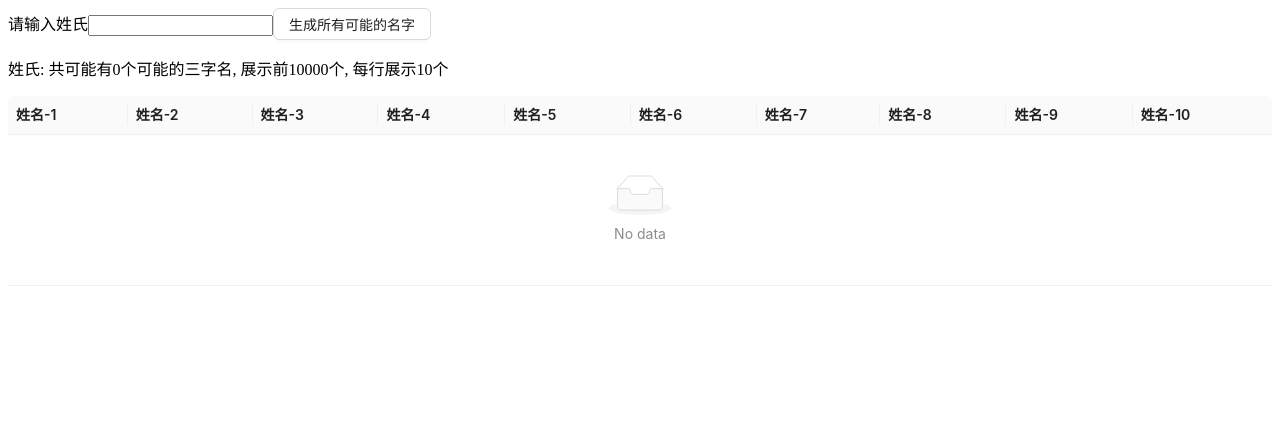
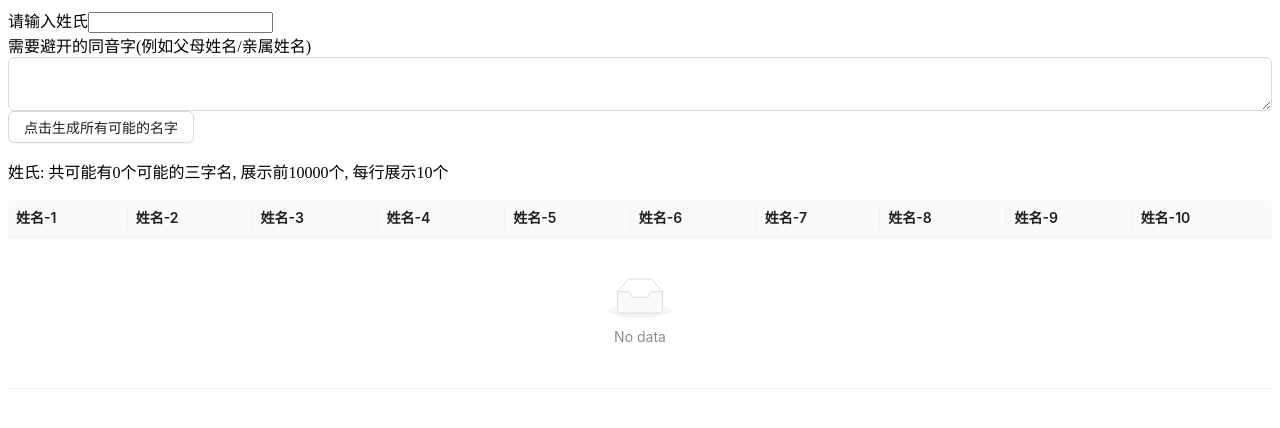
Before and after one commit to YaoZeyuan/name-generator, a React (Vite) app: page / in a window 1280 px wide. Shown: the top 428 px of the page. Built offline with nearby package versions, Linux system fonts and the light colour scheme.

Commit message:
feat: 支持排除指定同音字

```diff
--- a/src/index.tsx
+++ b/src/index.tsx
@@ -8,22 +8,15 @@ import {
   Const_Level_2_Pinyin,
 } from "./const/pinyin_移除不好的字";
 
-import { Button } from "antd";
+import { Button, Input } from "antd";
 import * as utils from "@/utils";
 import * as Types from "@/types/index";
 import NameList from "@/component/name_list";
 
-// 引入样式
-
 const Const_Storage_Key = "name_storage";
 const Const_Storage_姓氏_Key = `${Const_Storage_Key}_family_name`;
-const Const_Storage_人名_第一个字_Key = `${Const_Storage_Key}_Name_Char_1`;
-const Const_Storage_人名_第二个字_Key = `${Const_Storage_Key}_Name_Char_2`;
+const Const_Storage_需过滤字列表_Key = `${Const_Storage_Key}_Need_Fileter_Char`;
 const Const_Storage_Char_Leve_Key = `${Const_Storage_Key}_Char_Level`;
-
-const Const_Pinyin_Menu_Option_Level_无音调拼音 = "pinyin" as const;
-const Const_Pinyin_Menu_Option_Level_带音调拼音 = "带音调拼音" as const;
-const Const_Pinyin_Menu_Option_Level_可选字 = "可选字" as const;
 
 // 所有可选字列表
 let TotalCharOptionList: Types.Type_Char_Option[] = [];
@@ -62,28 +55,20 @@ for (let pinyin of Object.keys(Pinyin_Database_Map)) {
 }
 
 let default_input_姓氏_str = localStorage.getItem(Const_Storage_姓氏_Key);
-let default_select_人名_第一个字_str = localStorage.getItem(
-  Const_Storage_人名_第一个字_Key
+let default_input_需过滤字列表_str = localStorage.getItem(
+  Const_Storage_需过滤字列表_Key
 );
-let default_select_人名_第二个字_str =
-  localStorage.getItem(Const_Storage_人名_第二个字_Key) || "";
 
 let default_input_姓氏 = "";
-let default_select_人名_第一个字 = TotalCharOptionList[0];
-let default_select_人名_第二个字 = TotalCharOptionList[0];
 try {
   if (default_input_姓氏_str !== null) {
     default_input_姓氏 = JSON.parse(default_input_姓氏_str);
   }
 } catch (e) {}
+let default_input_需过滤字列表 = "";
 try {
-  if (default_select_人名_第一个字_str !== null) {
-    default_select_人名_第一个字 = JSON.parse(default_select_人名_第一个字_str);
-  }
-} catch (e) {}
-try {
-  if (default_select_人名_第一个字_str !== null) {
-    default_select_人名_第二个字 = JSON.parse(default_select_人名_第二个字_str);
+  if (default_input_需过滤字列表_str !== null) {
+    default_input_需过滤字列表 = JSON.parse(default_input_需过滤字列表_str);
   }
 } catch (e) {}
 
@@ -113,6 +98,8 @@ const store = proxy<{
 
 export default () => {
   let [input_姓氏, set_input_姓氏] = useState(default_input_姓氏);
+  let [input_需过滤字列表, set_input_需过滤字列表] =
+    useState(default_input_需过滤字列表);
 
   let storeSnapshot = useSnapshot(store);
 
@@ -120,13 +107,27 @@ export default () => {
     let nameList: Types.Type_Name[] = [];
     let char_姓氏_最后一个字 = 总字库[char_姓氏?.[char_姓氏.length - 1] || ""];
 
-    let new_char_1_optionList = TotalCharOptionList.filter((item) => {
+    let needFileterCharList = input_需过滤字列表.split("");
+    let needFileterPinyinSet = new Set();
+    for (let needFileterChar of needFileterCharList) {
+      let pinyin = 总字库[needFileterChar]?.pinyin;
+      if (pinyin) {
+        needFileterPinyinSet.add(pinyin);
+      }
+    }
+
+    // 过滤掉所有同音字
+    let newTotalCharOptionList = TotalCharOptionList.filter((item) => {
+      return needFileterPinyinSet.has(item.char_item.pinyin) === false;
+    });
+
+    let new_char_1_optionList = newTotalCharOptionList.filter((item) => {
       let isLegal = utils.isCharLegal(char_姓氏_最后一个字, item.char_item);
       return isLegal;
     });
 
     for (let char1 of new_char_1_optionList) {
-      let new_char_2_optionList = TotalCharOptionList.filter((item) => {
+      let new_char_2_optionList = newTotalCharOptionList.filter((item) => {
         let isLegal = utils.isCharLegal(char1.char_item, item.char_item);
         return isLegal;
       });
@@ -139,7 +140,6 @@ export default () => {
         nameList.push(name);
       }
     }
-    console.log("nameList.length => ", nameList.length);
     return nameList;
   };
 
@@ -159,6 +159,25 @@ export default () => {
             set_input_姓氏(inputValue);
           }}
         ></input>
+      </div>
+      <div>
+        需要避开的同音字(例如父母姓名/亲属姓名)
+        <Input.TextArea
+          value={input_需过滤字列表}
+          onChange={(e) => {
+            let inputValue = e.target.value;
+            inputValue = inputValue.trim();
+            // 去重
+            inputValue = [...new Set(inputValue.split("")).values()].join("");
+            localStorage.setItem(
+              Const_Storage_需过滤字列表_Key,
+              JSON.stringify(inputValue)
+            );
+            set_input_需过滤字列表(inputValue);
+          }}
+        ></Input.TextArea>
+      </div>
+      <div>
         <Button
           onClick={function () {
             let nameList = generateAllNameList(input_姓氏);
@@ -168,7 +187,7 @@ export default () => {
             store.nameList = nameList.slice(0, storeSnapshot.maxDisplayItem);
           }}
         >
-          生成所有可能的名字
+          点击生成所有可能的名字
         </Button>
       </div>
 
```
